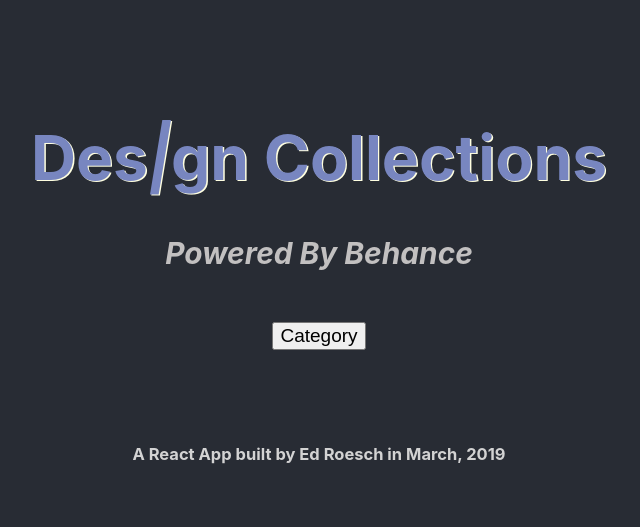
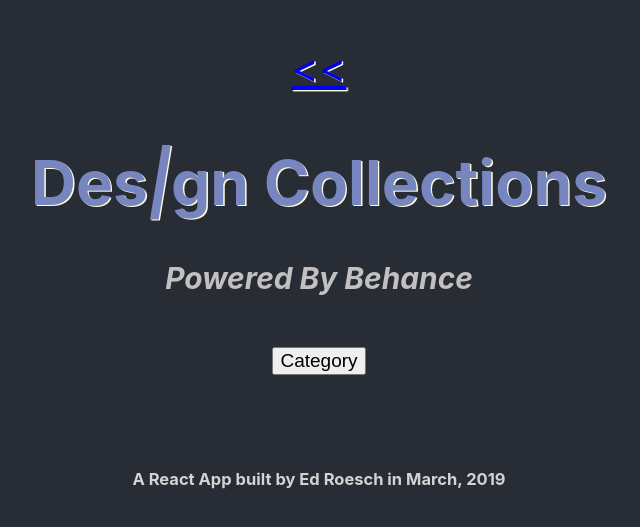
Before and after one commit to eroesch3/React_Behance_App, a React (Create React App) app in the folder behance_app/: page / in a window 1280 px wide. Shown: the part 127-654 px from the top of the page, without its empty margins (321-961 px from the left). Built offline with nearby package versions, Linux system fonts and the light colour scheme.

Commit message:
adds functioning router

```diff
--- a/behance_app/src/App.js
+++ b/behance_app/src/App.js
@@ -1,6 +1,8 @@
 import React, { Component } from 'react';
+import { BrowserRouter, Route } from 'react-router-dom';
+// import { Link } from "react-router-dom"
 import {
-  Route,
+  // Route,
   Link,
   Redirect,
   Switch
@@ -13,14 +15,21 @@
 
   render() {
     return (
+      <div>
+      <BrowserRouter/>
       <div className="App">
         <header className="App-header">
-          <Switch></Switch>
-          < Welcome />
+
+        <Route exact path="" render={() => <Welcome />} />
+
+          {/* < Welcome /> */}
         </header>
       </div>
-    );
+      </div>
+    )
   }
 }
 
+
+
 export default App;
--- a/behance_app/src/Components/Header.js
+++ b/behance_app/src/Components/Header.js
@@ -1,18 +1,23 @@
 import React from 'react';
+import { Link } from 'react-router-dom';
 
-function Header(props) {
+
+function Header() {
 
         return (
+
                     <div className="header" >
 
                     <div className="header-title">
+                    <Link to="/">{'<<'}</Link>
                         <h2>Des<em>&#124;</em>gn Collections</h2>
                     </div>
                     <div className="header-second">
                         <h3>Powered By Behance</h3>
                     </div>
                 </div>
-    )
+                );
             }
 
+
             export default Header
```
Also changed, not shown: behance_app/src/Components/Welcome.js (+1 -6 lines). Lines whose indentation alone changed are shown as unchanged.
